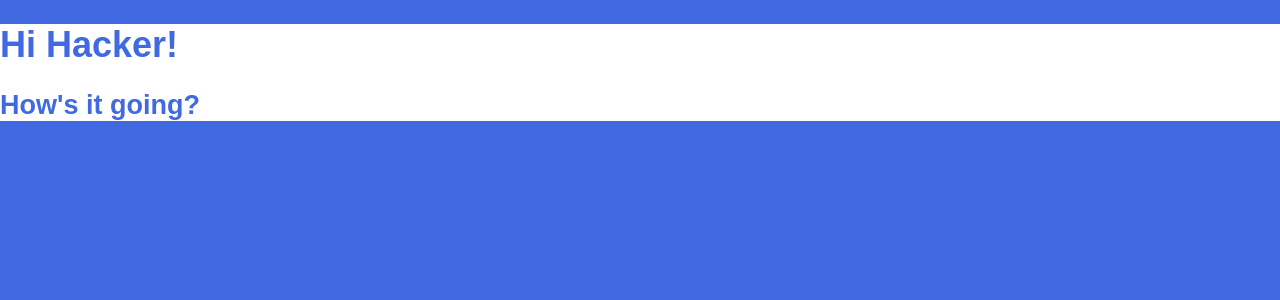
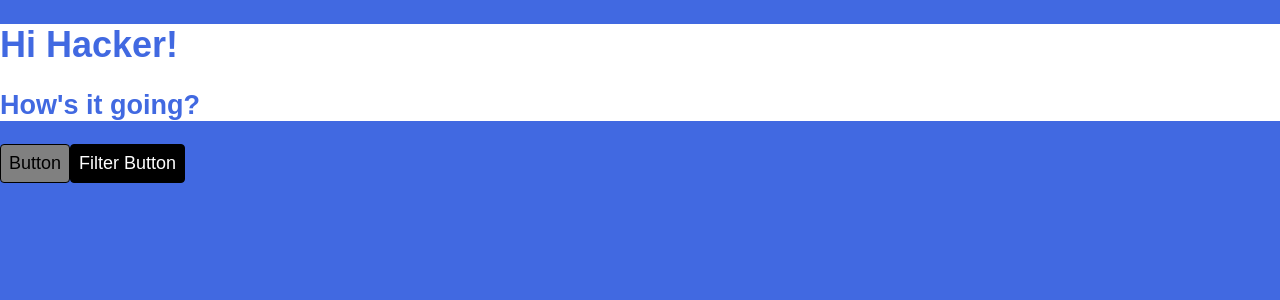
Before and after one commit to VictoriaWika/styled-components-exercises, a React (Create React App) app: page / in a window 1280 px wide. Shown: the top 300 px of the page. Built offline with nearby package versions, Linux system fonts and the light colour scheme.

Commit message:
Add result for button

```diff
--- a/src/App.js
+++ b/src/App.js
@@ -8,12 +8,21 @@
  * Don't forget to import 'styled-components/macro'!
  */
 
+import styled from 'styled-components/macro'
 import AppHeader from './AppHeader'
+import Button from './Button'
 
 export default function App() {
   return (
     <div>
       <AppHeader title={'Hi Hacker!'} subtitle={"How's it going?"} />
+      <Button>Button</Button>
+      <FilterButton>Filter Button</FilterButton>
     </div>
   )
 }
+
+const FilterButton = styled(Button)`
+  background-color: black;
+  color: white;
+`
--- /dev/null
+++ b/src/Button.js
@@ -0,0 +1,8 @@
+import styled from 'styled-components/macro'
+
+export default styled.button`
+  background-color: grey;
+  border: 1px solid black;
+  border-radius: 4px;
+  padding: 8px;
+`
```
